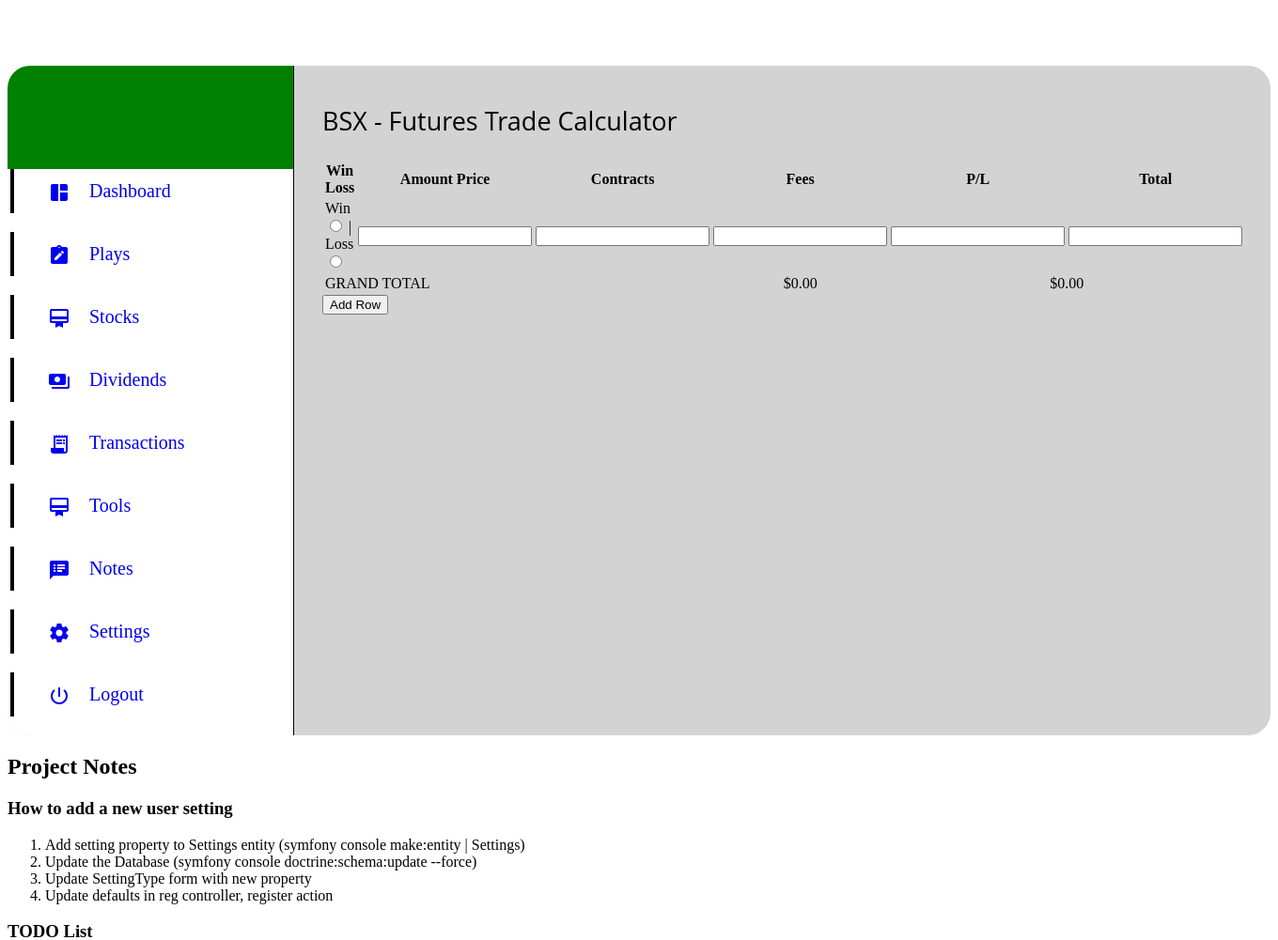
After one commit to joshbyvelds/bsx-version-two, a Symfony app: template templates/tools/futures_daytrade_calc.html.twig in a window 1360 px wide. The commit adds this page. Shown: the top 1001 px of the page at 94% size. Run offline with Twig, Linux system fonts and the light colour scheme; the template is opened without the code that fills it, so the values that code supplies are empty; some libraries are stand-ins or nearby versions; some web fonts are replaced.

Commit message:
Added Futures Day Trade Calculator

```diff
--- a/templates/partials/navbar.html.twig
+++ b/templates/partials/navbar.html.twig
@@ -31,7 +31,8 @@
             <li>
                 <a href="#" class="submenu-title" data-submenu="tools"><span class="material-icons">card_membership</span>Tools</a>
                 <ul class="submenu" data-submenu="tools">
-                    <li><a href="/tools/daytradecalc"><span class="material-icons">queue</span>Day Trade Calculator</a></li>
+                    <li><a href="/tools/futurestradecalc"><span class="material-icons">queue</span>Futures Daytrade Calculator</a></li>
+                    <li><a href="/tools/optionstradecalc"><span class="material-icons">queue</span>Options Daytrade Calculator</a></li>
                     <li><a href="/tools/tenpercentplan"><span class="material-icons">queue</span>Ten Percent Plan</a></li>
                     <li><a href="/tools/articles"><span class="material-icons">queue</span>Articles</a></li>
                     <li><a href="https://www.cnn.com/markets/fear-and-greed" target="_blank">Greed &amp; Fear Index</a></li>
--- /dev/null
+++ b/templates/tools/futures_daytrade_calc.html.twig
@@ -0,0 +1,105 @@
+{% extends 'base.html.twig' %}
+
+{% block title %}BSX - Futures Trade Calculator{% endblock %}
+
+{% block body %}
+    <table id="dt_table">
+        <tr>
+            <th>Win Loss</th>
+            <th>Amount Price</th>
+            <th>Contracts</th>
+            <th>Fees</th>
+            <th>P/L</th>
+            <th>Total</th>
+        </tr>
+
+        <tr class="calc_row">
+            <td>
+                Win<input type="radio" name="wl_1" value="win" id=""> | Loss <input type="radio" name="wl_1" value="loss" id="">
+            </td>
+            <td>
+                <input class="amount_input" type="text">
+            </td>
+            <td>
+                <input class="contracts_input" type="text">
+            </td>
+            <td>
+                <input class="fee_trade_input" type="text" readonly>
+            </td>
+            <td>
+                <input class="pl_input" type="text" readonly>
+            </td>
+            <td>
+                <input class="total_input" type="text" readonly>
+            </td>
+        </tr>
+        <tr id="total">
+            <td colspan="3">GRAND TOTAL</td>
+            <td id="fee_total" style="text-align: center;">$0.00</td>
+            <td id="grand_total" colspan="2" style="text-align: center;">$0.00</td>
+        </tr>
+    </table>
+
+    <button id="add_row">Add Row</button>
+
+
+    <script>
+        var row = 1;
+        $(function(){
+            $("#add_row").on("click", addRow);
+            engageListeners();
+        })
+
+        function engageListeners(){
+            $("table input").off().on("change", calculate);
+        }
+
+        function calculate(){
+            var total = 0;
+            var fee_total = 0;
+
+           $('.calc_row').each(function(index, value) {
+               var $a = $(this).find(".amount_input");
+               var $c = $(this).find(".contracts_input");
+               var $f = $(this).find(".fee_trade_input");
+               var $p = $(this).find(".pl_input");
+               var $t = $(this).find(".total_input");
+               var side_fee = 0.78;
+               var trade_fee = (side_fee * 2) * parseInt($c.val());
+
+               if ($(this).find("input[type='radio'][value='loss']").prop("checked")){
+                   amount = parseFloat($a.val()) + trade_fee;
+                   total += parseFloat(-1 * amount);
+               } else {
+                   amount = parseFloat($a.val()) - trade_fee;
+                   total += parseFloat(amount);
+               }
+
+               fee_total += trade_fee;
+
+               $f.val("$" + trade_fee.toFixed(2));
+               $p.val("$" + amount.toFixed(2));
+               $t.val("$" + total.toFixed(2));
+           });
+
+           $("#fee_total").html("$" + fee_total.toFixed(2));
+           $("#grand_total").html("$" + total.toFixed(2));
+        }
+
+        function addRow(){
+            row++;
+            var rowHTML = "";
+            rowHTML += "<tr class=\"calc_row\"><td>Win<input type=\"radio\" name=\"wl_" + row + "\" value=\"win\"> | Lose <input type=\"radio\" name=\"wl_" + row + "\" value=\"loss\"></td>";
+            rowHTML += "<td><input class=\"amount_input\" type=\"text\"></td>";
+            rowHTML += "<td><input class=\"contracts_input\" type=\"text\"></td>";
+            rowHTML += "<td><input class=\"fee_trade_input\" type=\"text\" readonly></td>";
+            rowHTML += "<td><input class=\"pl_input\" type=\"text\" readonly></td>";
+            rowHTML += "<td><input class=\"total_input\" type=\"text\" readonly></td></tr>";
+            $("#total").remove();
+            $("#dt_table").append(rowHTML);
+            $("#dt_table").append("<tr id=\"total\"><td colspan=\"3\">GRAND TOTAL</td><td id=\"fee_total\">$0.00</td><td colspan=\"2\" id=\"grand_total\" style=\"text-align: center;\">$0.00</td>");
+            engageListeners();
+        }
+
+    </script>
+{% endblock %}
```
Also changed, not shown: src/Controller/ToolsController.php (+11 -2 lines), templates/tools/options_daytrade_calc.html.twig (renamed from templates/tools/daytrade_calc.html.twig).
